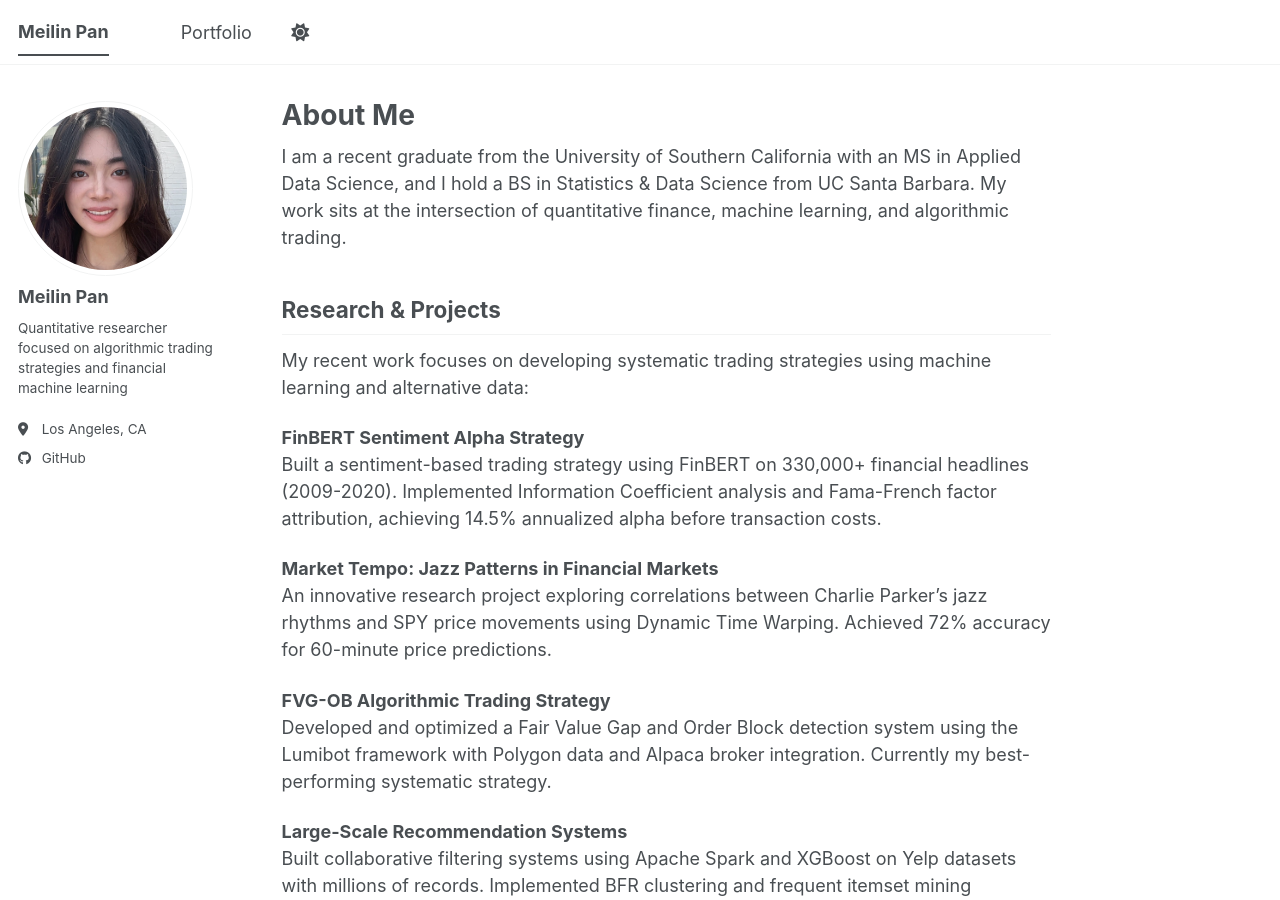
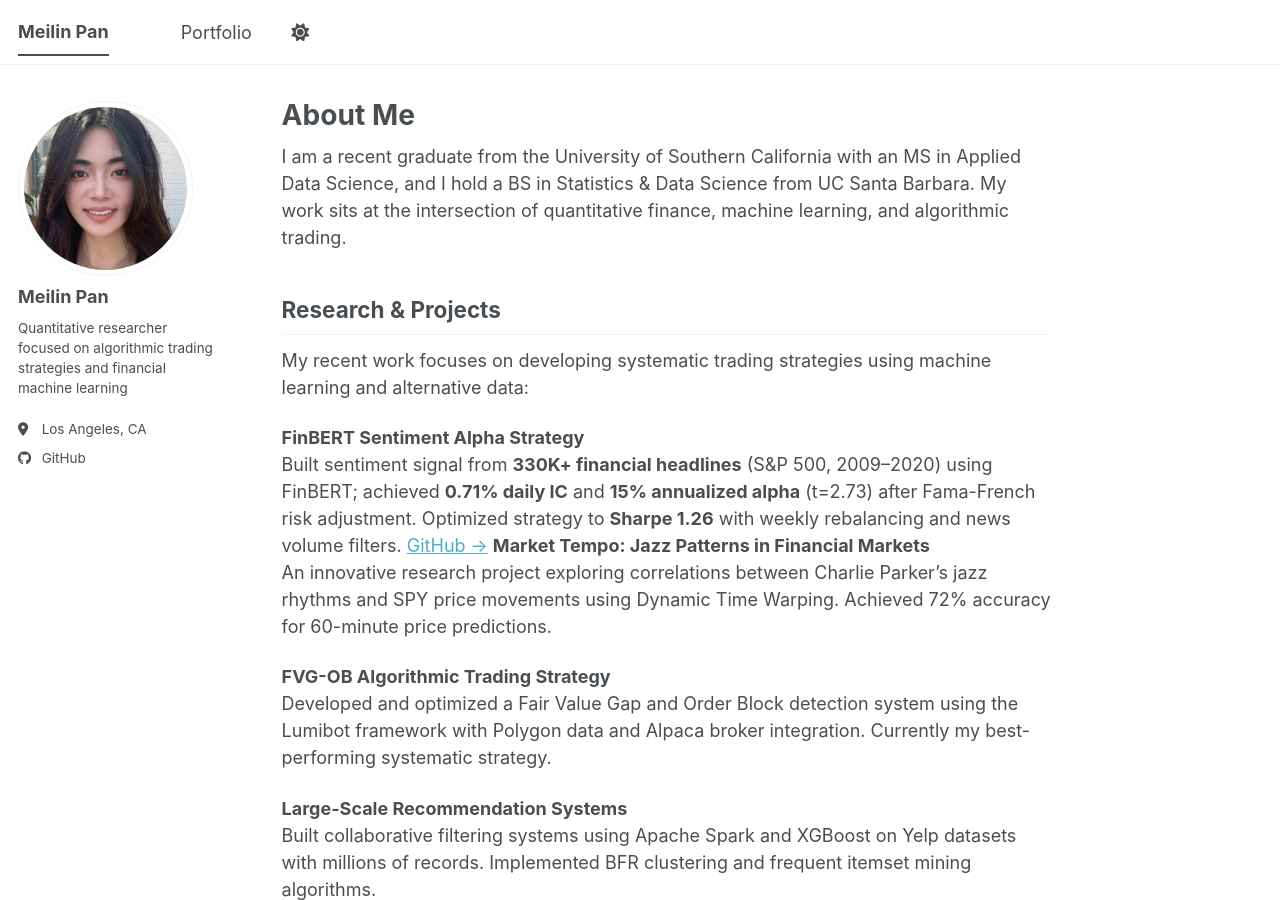
Before and after one commit to MeilinP/MP, a Jekyll site: the page built from _pages/about.md, in a window 1280 px wide and 900 px high. Built offline with Jekyll 4.4.1, drawn with Linux system fonts in a browser that asks for light colours; a script bundle is joined from its source files by our own code; library files that are not in the unit come from our copies.

Commit message:
Update FinBERT project with key metrics

```diff
--- a/_pages/about.md
+++ b/_pages/about.md
@@ -15,8 +15,7 @@ I am a recent graduate from the University of Southern California with an MS in
 My recent work focuses on developing systematic trading strategies using machine learning and alternative data:
 
 **FinBERT Sentiment Alpha Strategy**
-Built a sentiment-based trading strategy using FinBERT on 330,000+ financial headlines (2009-2020). Implemented Information Coefficient analysis and Fama-French factor attribution, achieving 14.5% annualized alpha before transaction costs.
-
+Built sentiment signal from **330K+ financial headlines** (S&P 500, 2009–2020) using FinBERT; achieved **0.71% daily IC** and **15% annualized alpha** (t=2.73) after Fama-French risk adjustment. Optimized strategy to **Sharpe 1.26** with weekly rebalancing and news volume filters. [GitHub →](https://github.com/MeilinP/FinBERT_Sentiment_Analysis_on_SP500Constitutes)
 **Market Tempo: Jazz Patterns in Financial Markets**
 An innovative research project exploring correlations between Charlie Parker's jazz rhythms and SPY price movements using Dynamic Time Warping. Achieved 72% accuracy for 60-minute price predictions.
 
```
